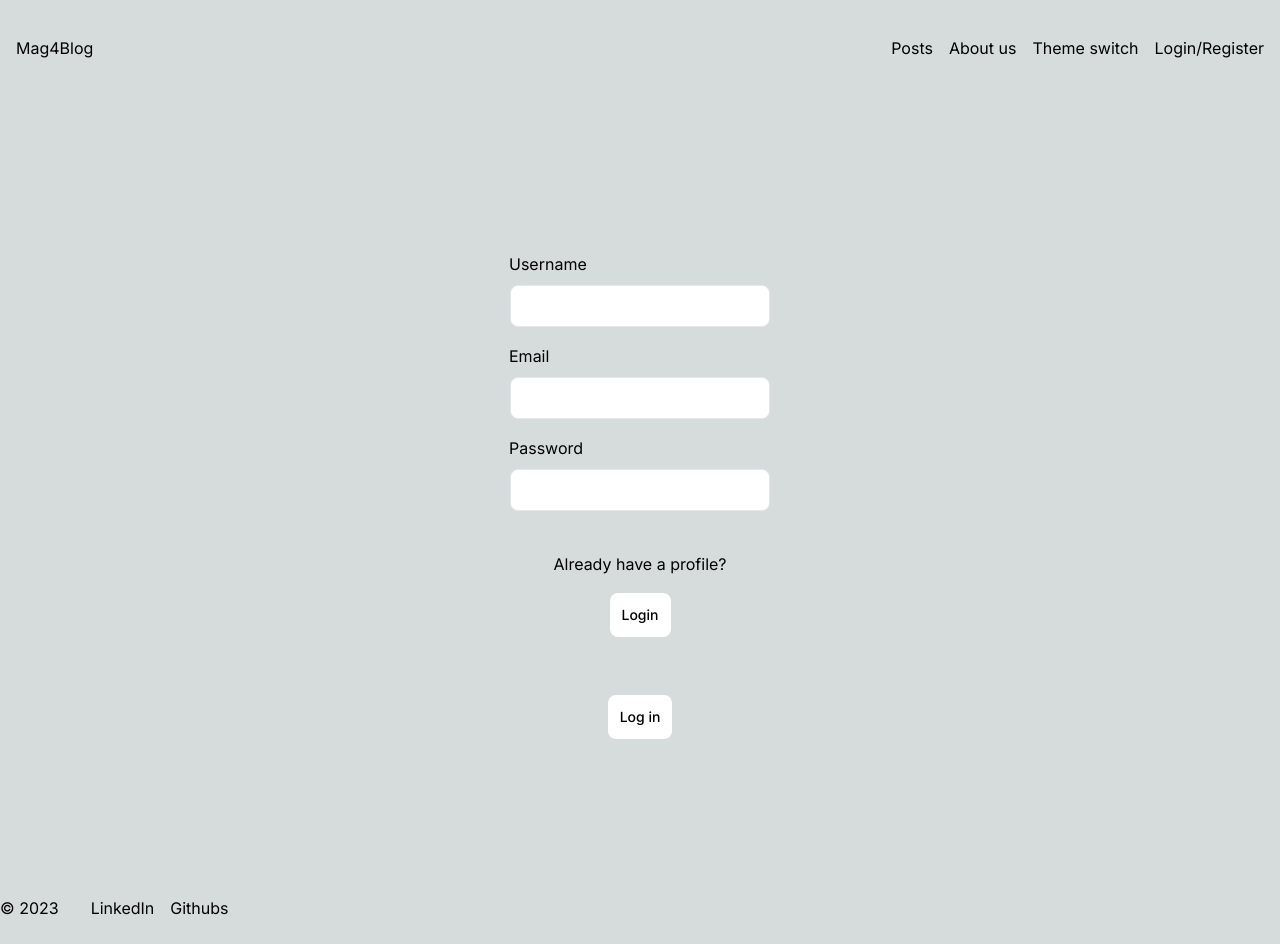
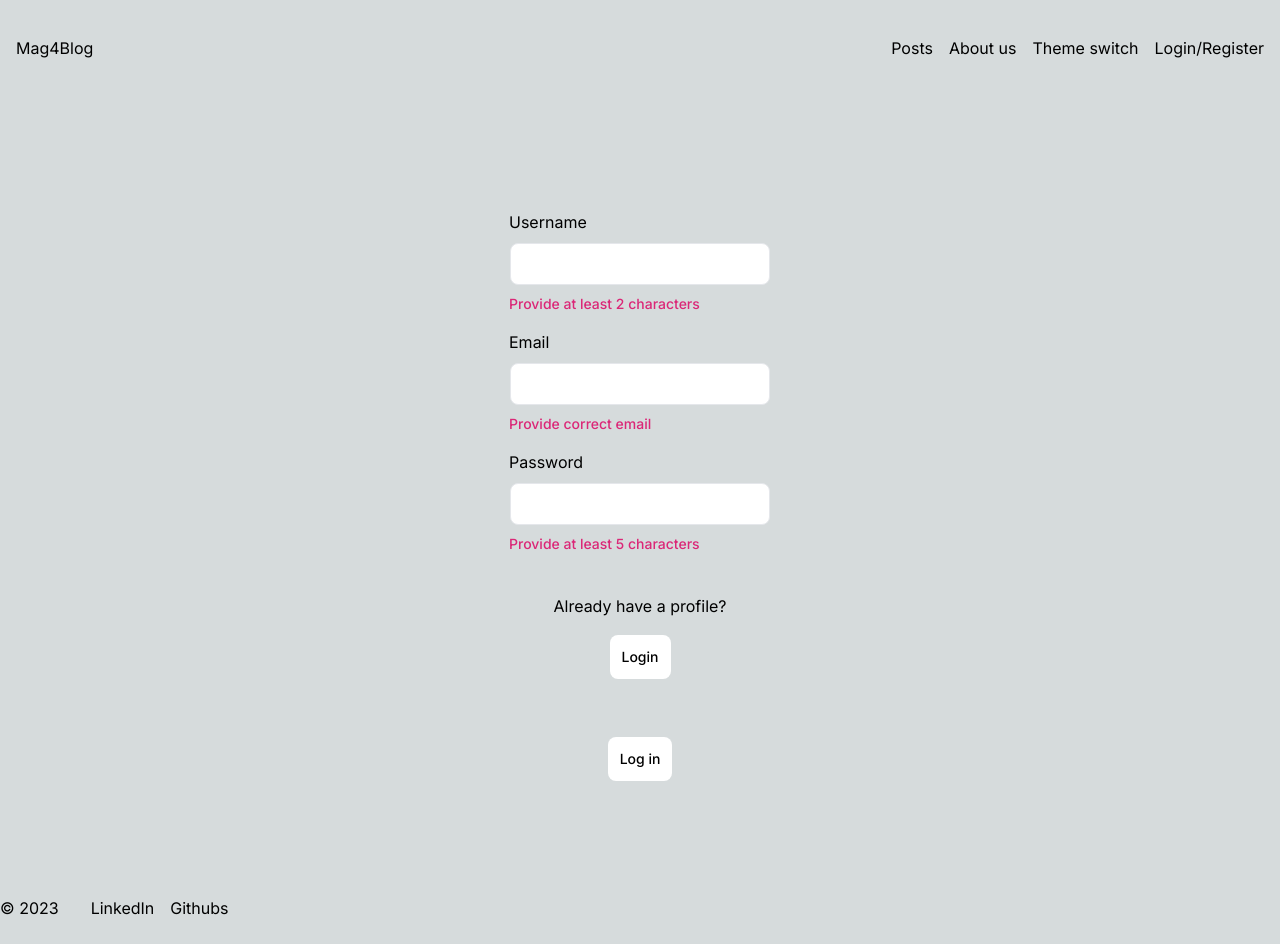
Before and after one commit to g4rv/mag4blog, a Next.js app: page /dashboard/register in a window 1280 px wide. Built offline with nearby package versions, Linux system fonts and the light colour scheme; no server answers.

Commit message:
Added test validation

```diff
--- a/src/app/dashboard/(auth)/register/page.tsx
+++ b/src/app/dashboard/(auth)/register/page.tsx
@@ -6,15 +6,24 @@ const RegisterPage = () => {
 			<form className="flex flex-col items-center gap-4">
 				<label className="flex flex-col gap-2">
 					<p>Username</p>
-					<input className="w-full max-w-[16.25rem] border py-2 px-4 rounded-lg text-base text-black m-[1px] outline-offset-4 outline-1 outline-white" type="email" />
+					<input className="w-full max-w-[16.25rem] border py-2 px-4 rounded-lg text-base text-black m-[1px] outline-offset-4 outline-1 outline-white peer" type="name" minLength={2} required/>
+                    <p className="hidden peer-invalid:block text-pink-600 font-medium text-sm">
+                        Provide at least 2 characters
+                    </p>
 				</label>
 				<label className="flex flex-col gap-2">
 					<p>Email</p>
-					<input className="w-full max-w-[16.25rem] border py-2 px-4 rounded-lg text-base text-black m-[1px] outline-offset-4 outline-1 outline-white" type="email" />
+					<input className="w-full max-w-[16.25rem] border py-2 px-4 rounded-lg text-base text-black m-[1px] outline-offset-4 outline-1 outline-white peer" type="email" required minLength={5}/>
+                    <p className="hidden peer-invalid:block text-pink-600 font-medium text-sm">
+                        Provide correct email
+                    </p>
 				</label>
 				<label className="flex flex-col gap-2">
 					<p>Password</p>
-					<input className="w-full max-w-[16.25rem] border py-2 px-4 rounded-lg text-base text-black m-[1px] outline-offset-4 outline-1 outline-white" type="password" />
+					<input className="w-full max-w-[16.25rem] border py-2 px-4 rounded-lg text-base text-black m-[1px] outline-offset-4 outline-1 outline-white peer" type="password" minLength={5} required/>
+                    <p className="hidden peer-invalid:block text-pink-600 font-medium text-sm">
+                        Provide at least 5 characters
+                    </p>
 				</label>
                 <br />
                 Already have a profile? <Link className="p-3 rounded-lg text-center bg-white text-black font-medium text-sm min-w-fit m-[1px] outline-offset-4 outline-1 outline-white hover:bg-slate-300 transition-colors" href='/dashboard/login'>Login</Link>
```
